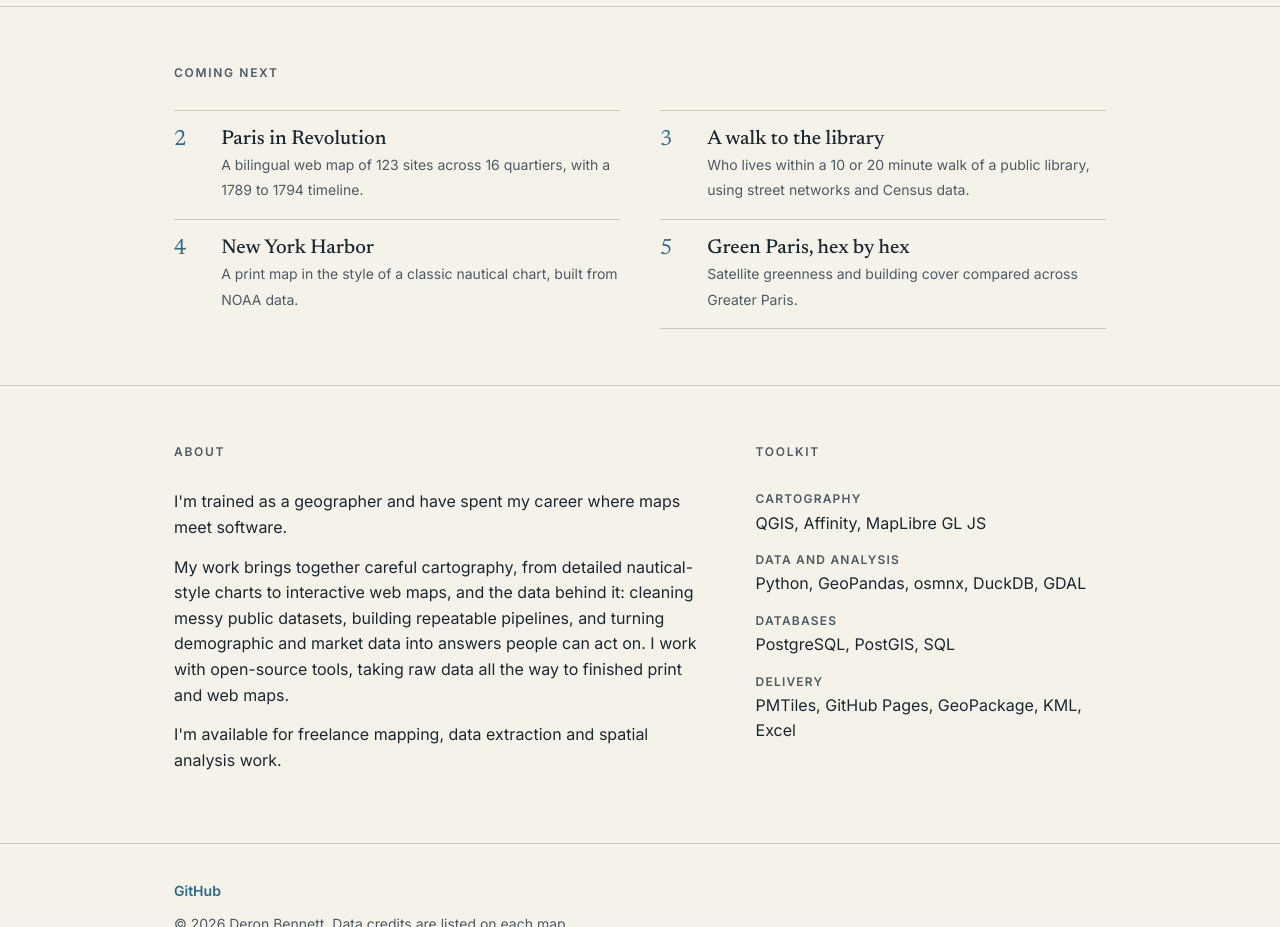
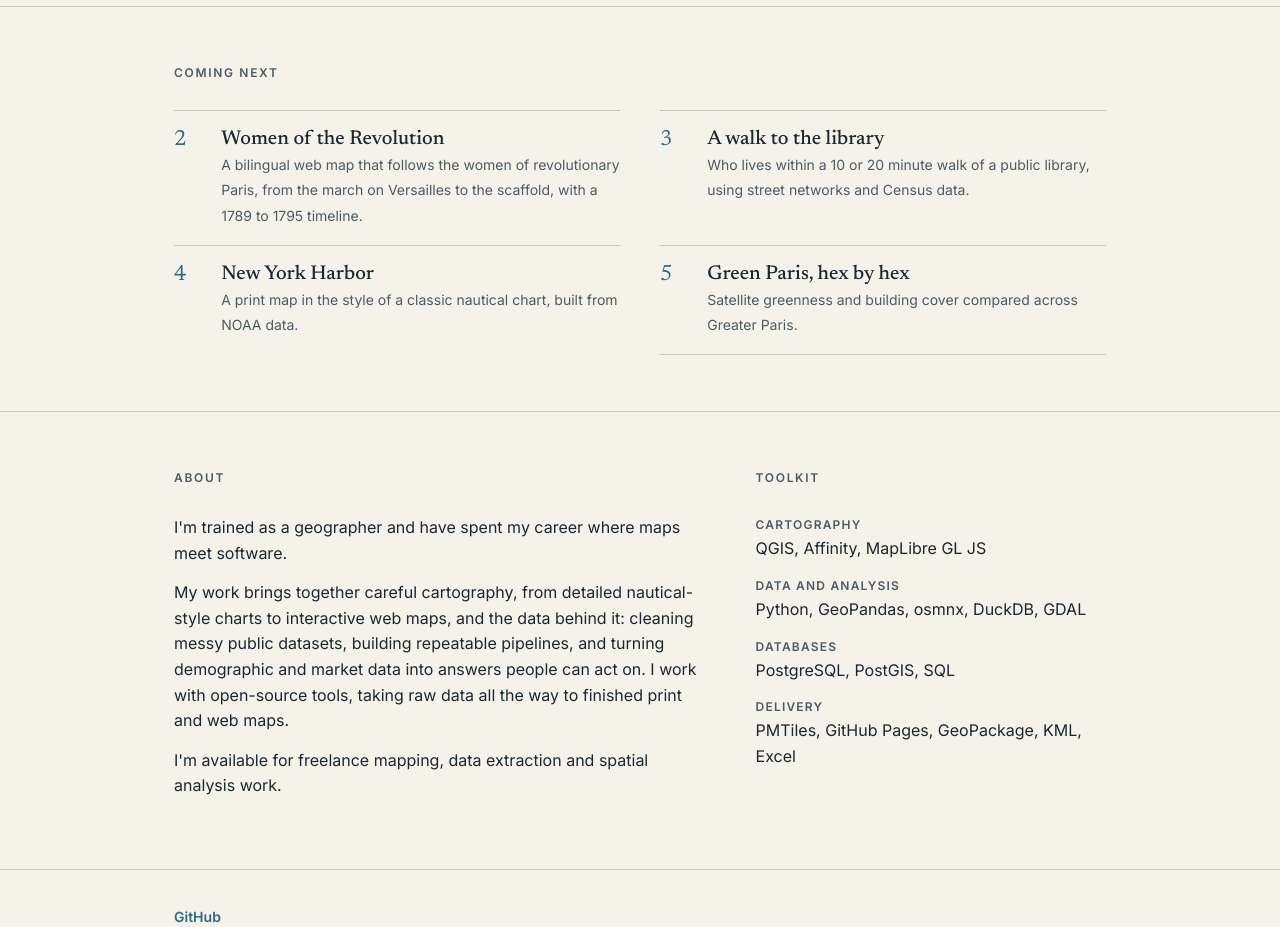
Before and after one commit to RokPangolin/RokPangolin.github.io, a plain HTML site: page index.html in a window 1280 px wide. Shown: the part 800-1727 px from the top of the page. Drawn offline with Linux system fonts and the light colour scheme.

Commit message:
Update Paris piece to Women of the Revolution
Co-Authored-By: Claude Opus 5.5 <noreply@anthropic.com>
Claude-Session: https://claude.ai/code/session_01QDVpjCQnngTv2n6BJZwNJs

```diff
--- a/index.html
+++ b/index.html
@@ -191,7 +191,7 @@
     <div class="wrap">
       <h2>Coming next</h2>
       <ol class="next">
-        <li><span class="n">2</span><div><strong>Paris in Revolution</strong><span class="d">A bilingual web map of 123 sites across 16 quartiers, with a 1789 to 1794 timeline.</span></div></li>
+        <li><span class="n">2</span><div><strong>Women of the Revolution</strong><span class="d">A bilingual web map that follows the women of revolutionary Paris, from the march on Versailles to the scaffold, with a 1789 to 1795 timeline.</span></div></li>
         <li><span class="n">3</span><div><strong>A walk to the library</strong><span class="d">Who lives within a 10 or 20 minute walk of a public library, using street networks and Census data.</span></div></li>
         <li><span class="n">4</span><div><strong>New York Harbor</strong><span class="d">A print map in the style of a classic nautical chart, built from NOAA data.</span></div></li>
         <li><span class="n">5</span><div><strong>Green Paris, hex by hex</strong><span class="d">Satellite greenness and building cover compared across Greater Paris.</span></div></li>
```
